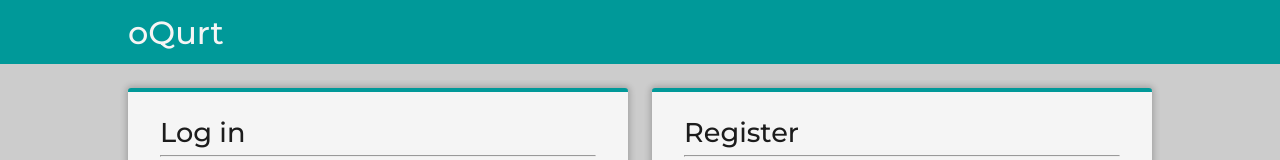
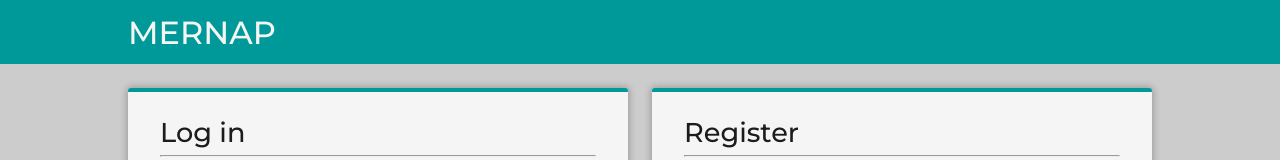
Before and after one commit to vtiron2002/mernap, a React (Create React App) app in the folder client/: page / in a window 1280 px wide. Shown: the top 160 px of the page. Built offline with nearby package versions, Linux system fonts and the light colour scheme.

Commit message:
reverted header name back

```diff
--- a/client/src/components/Header.js
+++ b/client/src/components/Header.js
@@ -15,7 +15,7 @@ export default function Header() {
 	return (
 		<header>
 			<div className='container'>
-				<Link to='/'>oQurt</Link>
+				<Link to='/'>MERNAP</Link>
 				{localStorage.token && (
 					<div className='rightSide'>
 						{userLoading ? <Loader /> : <span>{user.name}</span>}
```
